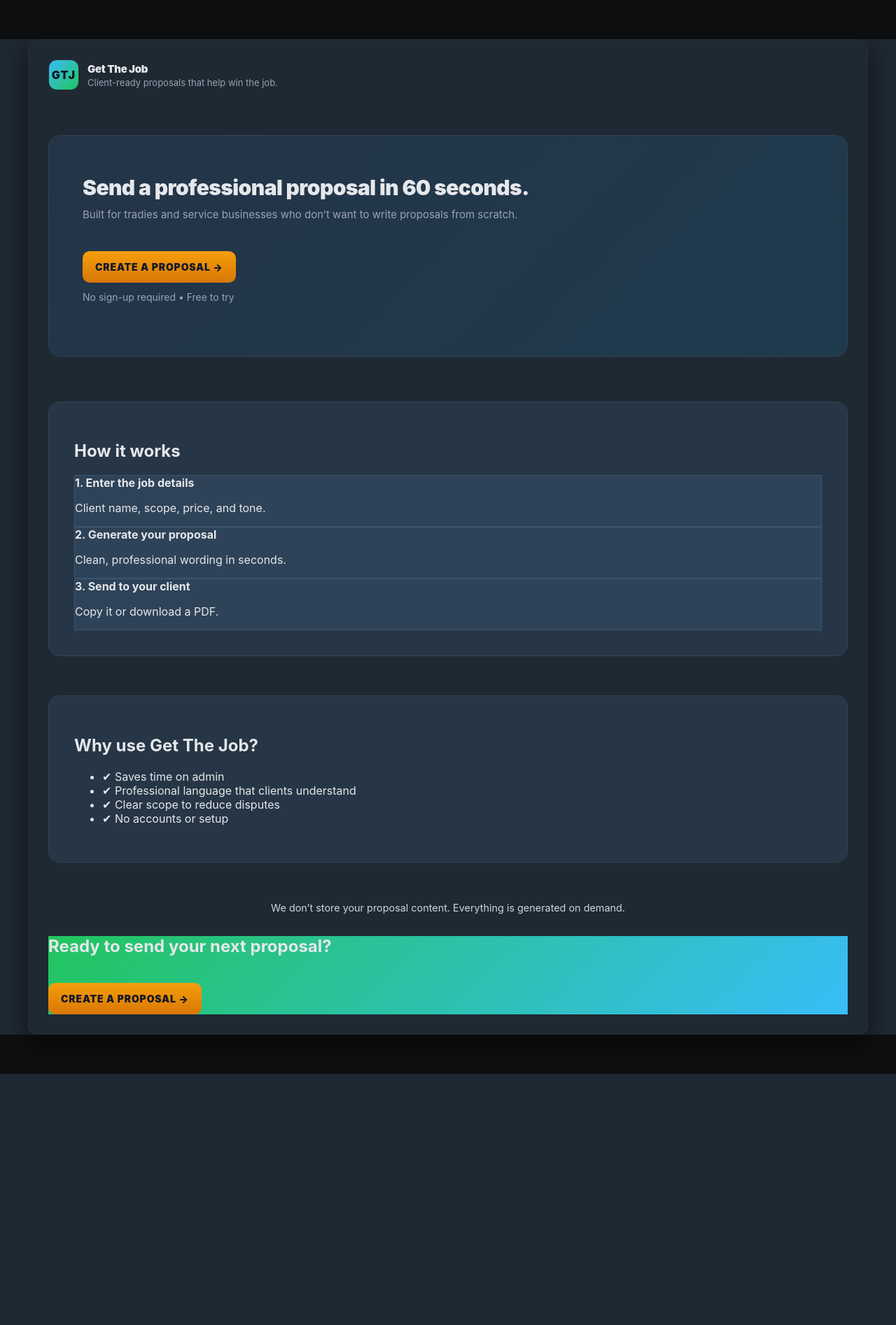
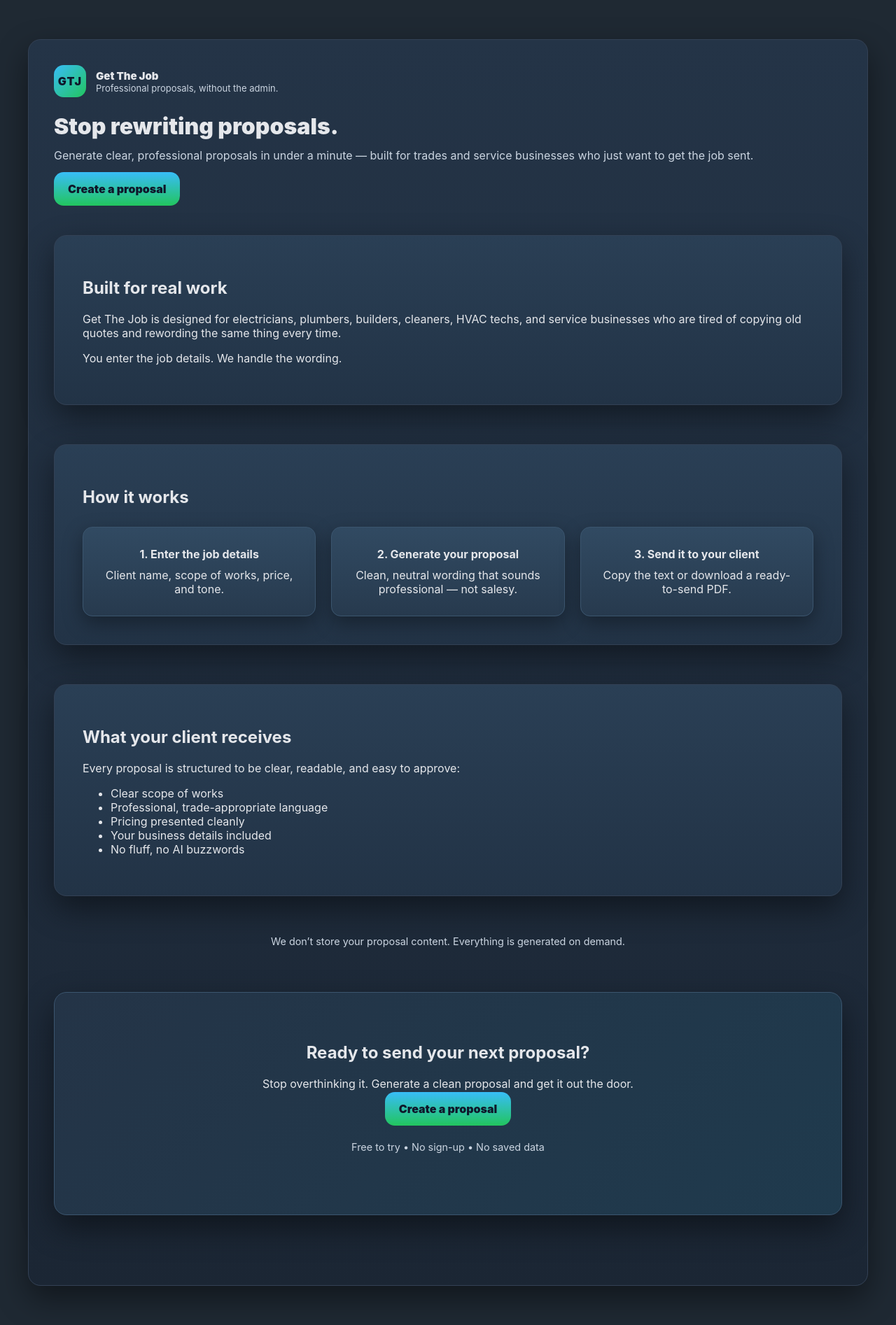
Before and after one commit to Voyaga/proposal60, a Flask app: page / in a window 1280 px wide. Shown: the whole page at 70% size. Before the commit the page ends 1535 px from the top, so only its background shows below. Run offline with Flask 3, Linux system fonts and the light colour scheme.

Commit message:
Add files via upload

```diff
--- a/static/style.css
+++ b/static/style.css
@@ -1,41 +1,35 @@
 /* =========================
-   Get The Job – BLACKSTEEL
-   (single-file theme)
+   Get The Job – BLUESTEEL
    ========================= */
 
 :root{
-  /* Core */
-  --bg: #0e0f11;
-  --panel: #14171c;
-  --panel-2: #1b1f26;
-  --panel-3: #101217;
+  --bg: #1f2933;
 
-  --border: #2a2e36;
-  --border-soft: rgba(42,46,54,.7);
+  --panel: #243447;
+  --panel-2: #2e4358;
+  --panel-3: #1b2634;
 
-  --text: #f5f7fa;
-  --muted: #9aa3b2;
+  --border: #334155;
+  --border-soft: rgba(51,65,85,.6);
 
-  /* Brand */
-  --accent: #f59e0b;        /* industrial amber */
-  --accent-dark: #d97706;
-  --accent-soft: rgba(245,158,11,.15);
+  --text: #e5e7eb;
+  --muted: #cbd5e1;
 
-  --danger: #ef4444;
-  --danger-soft: rgba(239,68,68,.14);
+  --accent: #38bdf8;     /* logo blue */
+  --accent-2: #22c55e;   /* logo green */
+  --accent-soft: rgba(56,189,248,.18);
 
-  /* Radius & Shadow */
-  --r-lg: 12px;
-  --r-md: 10px;
-  --r-sm: 8px;
+  --r-lg: 18px;
+  --r-md: 14px;
+  --r-sm: 10px;
 
-  --shadow: 0 12px 40px rgba(0,0,0,.6);
+  --shadow: 0 18px 45px rgba(0,0,0,.45);
+  --card-shadow: 0 10px 28px rgba(0,0,0,.35);
 
-  /* Layout */
   --maxw: 1200px;
 }
 
-/* Reset-ish */
+/* Reset */
 *{ box-sizing: border-box; }
 
 html, body{
@@ -46,221 +40,167 @@ html, body{
   font-family: Inter, system-ui, -apple-system, Segoe UI, Roboto, Arial, sans-serif;
 }
 
-a{ color: inherit; }
-
-/* Layout container */
+/* Layout */
 .wrap{
   max-width: var(--maxw);
   margin: 56px auto;
-  padding: 28px;
-  background: linear-gradient(180deg, #171a20, #121419);
+  padding: 36px;
+  background: linear-gradient(180deg, #243447, #1b2634);
   border: 1px solid var(--border);
   border-radius: var(--r-lg);
   box-shadow: var(--shadow);
 }
 
-/* Brand header */
+/* Brand */
 .brand{
   display: flex;
   align-items: center;
-  gap: 12px;
-  margin-bottom: 18px;
+  gap: 14px;
+  margin-bottom: 22px;
 }
 
 .brand-mark{
-  width: 44px;
-  height: 44px;
+  width: 46px;
+  height: 46px;
   display: grid;
   place-items: center;
-  border-radius: 12px;
-  background: #0f1217;
-  border: 1px solid var(--border);
-  color: var(--accent);
+  border-radius: 14px;
+  background: linear-gradient(135deg, var(--accent), var(--accent-2));
+  color: #0f172a;
   font-weight: 900;
   letter-spacing: .08em;
-  text-transform: uppercase;
 }
 
 .brand-name{
   font-weight: 900;
-  letter-spacing: -0.02em;
   font-size: 15px;
 }
 
 .brand-tag{
-  margin-top: 2px;
+  font-size: 13px;
   color: var(--muted);
-  font-size: 13px;
 }
 
 /* Headings */
 h1{
+  font-size: 32px;
   margin: 0;
-  font-size: 30px;
   font-weight: 900;
-  letter-spacing: -0.02em;
 }
 
 .subhead{
-  margin: 10px 0 22px;
+  margin: 12px 0 28px;
   color: var(--muted);
-  font-size: 15px;
-  line-height: 1.5;
 }
 
-/* Helper text */
-.helper{
-  margin: 10px 0 18px;
-  color: var(--muted);
-  font-size: 14px;
-  line-height: 1.5;
+/* Sections */
+.section{
+  margin: 56px 0;
+  padding: 40px;
+  background: linear-gradient(180deg, #2a3f55, #223346);
+  border-radius: var(--r-lg);
+  border: 1px solid var(--border);
+  box-shadow: var(--shadow);
 }
 
-/* Form elements */
+/* Steps */
+.steps{
+  display: grid;
+  grid-template-columns: repeat(auto-fit, minmax(220px, 1fr));
+  gap: 22px;
+  margin-top: 28px;
+}
+
+.step{
+  padding: 28px;
+  background: linear-gradient(180deg, #314a62, #273a4e);
+  border: 1px solid #3b556e;
+  border-radius: var(--r-md);
+  box-shadow: var(--card-shadow);
+  text-align: center;
+}
+
+.step strong{
+  display: block;
+  margin-bottom: 10px;
+  font-size: 16px;
+}
+
+/* CTA */
+.cta{
+  margin: 64px 0;
+  padding: 52px;
+  border-radius: var(--r-lg);
+  border: 1px solid #3b556e;
+  background: linear-gradient(135deg, #243447, #1f3a4d);
+  text-align: center;
+  box-shadow: var(--shadow);
+}
+
+/* Forms */
 label{
   display: block;
   margin-top: 16px;
   font-size: 12px;
   font-weight: 800;
   text-transform: uppercase;
-  letter-spacing: .08em;
   color: #cbd5e1;
 }
 
 input, textarea, select{
   width: 100%;
   margin-top: 6px;
-  padding: 12px 12px;
+  padding: 12px;
   background: var(--panel-2);
   border: 1px solid var(--border);
   border-radius: var(--r-md);
   color: var(--text);
-  font-size: 14px;
 }
 
 textarea{
-  min-height: 130px;
   resize: vertical;
-  line-height: 1.5;
 }
 
-input::placeholder, textarea::placeholder{
-  color: #6b7280;
-}
+/* Buttons — BRAND MATCHED */
+.btn, button{
+  margin-top: 18px;
+  padding: 14px 20px;
+  border-radius: var(--r-md);
 
-input:focus, textarea:focus, select:focus{
-  outline: none;
-  border-color: var(--accent);
-  box-shadow: 0 0 0 3px var(--accent-soft);
-}
+  background: linear-gradient(
+    180deg,
+    var(--accent),
+    var(--accent-2)
+  );
 
-/* Buttons & links */
-button, .btn{
-  appearance: none;
+  color: #0f172a;
+  font-weight: 900;
   border: none;
   cursor: pointer;
 
-  margin-top: 18px;
-  padding: 14px 18px;
-
-  border-radius: var(--r-md);
-
-  background: linear-gradient(180deg, var(--accent), var(--accent-dark));
-  color: #111827;
-
-  font-size: 14px;
-  font-weight: 900;
-  letter-spacing: .06em;
-  text-transform: uppercase;
-
-  display: inline-flex;
-  align-items: center;
-  justify-content: center;
-  gap: 8px;
-
-  text-decoration: none;
-  user-select: none;
+  text-decoration: none; /* 🚫 no underline */
 }
 
-button:hover, .btn:hover{
+.btn:hover, button:hover{
   filter: brightness(1.05);
 }
 
-button:disabled{
-  opacity: .55;
-  cursor: not-allowed;
-}
-
-/* Secondary button */
-.btn.secondary,
-button.secondary{
+.btn.secondary{
   background: transparent;
   color: var(--text);
   border: 1px solid var(--border);
+  text-decoration: none;
 }
 
-.btn.secondary:hover,
-button.secondary:hover{
-  background: rgba(245,158,11,.08);
-  border-color: rgba(245,158,11,.35);
-  filter: none;
-}
-
-/* Text links */
-a.link{
-  color: var(--accent);
-  font-weight: 800;
-  text-decoration: none;
-  padding: 10px 2px;
-}
-
-a.link:hover{
-  text-decoration: underline;
-}
-
-/* Notices */
-.notice{
-  padding: 14px 16px;
-  margin: 16px 0 18px;
-  background: #1c1f26;
-  border: 1px solid var(--border-soft);
-  border-left: 4px solid var(--accent);
-  border-radius: var(--r-sm);
-  font-size: 14px;
-  line-height: 1.45;
-}
-
-/* Actions row */
-.actions{
-  display: flex;
-  gap: 12px;
-  align-items: center;
-  flex-wrap: wrap;
-  margin: 12px 0 14px;
-}
-
-.actions form{
-  display: inline;
-  margin: 0;
-}
-
-/* Proposal editor (preview page) */
+/* Proposal editor */
 .proposal-editor{
-  margin-top: 14px;
-  padding: 18px;
+  margin-top: 16px;
+  padding: 20px;
   background: var(--panel-3);
   border: 1px solid var(--border);
   border-radius: var(--r-md);
-
-  font-size: 14px;
+  font-family: ui-monospace, SFMono-Regular, Menlo, monospace;
   line-height: 1.65;
-
-  white-space: pre-wrap;
-  overflow-wrap: anywhere;
-  word-break: break-word;
-
-  font-family: ui-monospace, SFMono-Regular, Menlo, Monaco, Consolas,
-               "Liberation Mono", "Courier New", monospace;
 }
 
 .proposal-editor.locked{
@@ -273,65 +213,77 @@ a.link:hover{
   box-shadow: 0 0 0 3px var(--accent-soft);
 }
 
-/* Landing page – coloured mid-tone */
-body{
-  background: #1f2933;
-  color: #e5e7eb;
+/* Helpers */
+.notice{
+  padding: 14px 16px;
+  background: #223346;
+  border-left: 4px solid var(--accent);
+  border-radius: var(--r-sm);
 }
 
-.wrap{
-  background: transparent;
+.actions{
+  display: flex;
+  gap: 14px;
+  flex-wrap: wrap;
 }
 
-.brand-mark{
-  background: linear-gradient(135deg, #38bdf8, #22c55e);
-  color: #0f172a;
-}
-
-.hero{
-  margin: 64px 0;
-  padding: 56px 48px;
-  border-radius: 18px;
-  background: linear-gradient(135deg, #243447, #1f3a4d);
-  border: 1px solid #334155;
-}
-
-.section{
-  margin: 56px 0;
-  padding: 36px;
-  background: #263646;
-  border-radius: 16px;
-  border: 1px solid #334155;
-}
-
-.step{
-  background: #2e4358;
-  border: 1px solid #3b556e;
-}
-
-.cta{
-  background: linear-gradient(135deg, #22c55e, #38bdf8);
-}
-
+/* Trust note */
 .trust-note{
-  margin: 32px 0;
+  margin: 36px 0;
   text-align: center;
+  color: #cbd5e1;
   font-size: .9rem;
-  color: #cbd5e1;
 }
 
 /* Mobile */
 @media (max-width: 720px){
   .wrap{
     margin: 24px 12px;
-    padding: 20px;
-  }
-
-  h1{
-    font-size: 24px;
-  }
-
-  .actions > *{
-    width: 100%;
+    padding: 22px;
   }
 }
+
+/* Two-column app layout */
+.layout{
+  display: grid;
+  grid-template-columns: 320px 1fr;
+  gap: 32px;
+  margin-top: 32px;
+}
+
+.sidebar{
+  background: linear-gradient(180deg, #2a3f55, #223346);
+  border: 1px solid var(--border);
+  border-radius: var(--r-lg);
+  padding: 24px;
+}
+
+.sidebar ul{
+  list-style: none;
+  padding: 0;
+  margin: 16px 0 0;
+}
+
+.recent-item{
+  padding: 12px;
+  margin-bottom: 12px;
+  border-radius: var(--r-md);
+  background: linear-gradient(180deg, #314a62, #273a4e);
+  border: 1px solid #3b556e;
+  cursor: pointer;
+}
+
+.recent-item:hover{
+  filter: brightness(1.05);
+}
+
+.content{
+  min-width: 0;
+}
+
+/* Mobile: stack */
+@media (max-width: 900px){
+  .layout{
+    grid-template-columns: 1fr;
+  }
+}
--- a/templates/landing.html
+++ b/templates/landing.html
@@ -2,7 +2,7 @@
 <html>
 <head>
   <meta charset="utf-8" />
-  <title>Get The Job – Client-ready proposals in 60 seconds</title>
+  <title>Get The Job — 60-Second Proposals</title>
   <link rel="stylesheet" href="/static/style.css">
 </head>
 <body>
@@ -12,73 +12,90 @@
     <!-- Brand -->
     <div class="brand">
       <div class="brand-mark">GTJ</div>
-      <div class="brand-text">
+      <div>
         <div class="brand-name">Get The Job</div>
-        <div class="brand-tag">Client-ready proposals that help win the job.</div>
+        <div class="brand-tag">Professional proposals, without the admin.</div>
       </div>
     </div>
 
     <!-- Hero -->
-    <section class="hero">
-      <h1>Send a professional proposal in 60 seconds.</h1>
-      <p class="subhead">
-        Built for tradies and service businesses who don’t want to write proposals from scratch.
+    <h1>Stop rewriting proposals.</h1>
+    <p class="subhead">
+      Generate clear, professional proposals in under a minute —
+      built for trades and service businesses who just want to get the job sent.
+    </p>
+
+    <a href="/app" class="btn">Create a proposal</a>
+
+    <!-- Who it's for -->
+    <div class="section">
+      <h2>Built for real work</h2>
+      <p class="helper">
+        Get The Job is designed for electricians, plumbers, builders, cleaners,
+        HVAC techs, and service businesses who are tired of copying old quotes
+        and rewording the same thing every time.
       </p>
-
-      <a class="btn" href="/app">Create a proposal →</a>
-
       <p class="helper">
-        No sign-up required • Free to try
+        You enter the job details. We handle the wording.
       </p>
-    </section>
-
+    </div>
 
     <!-- How it works -->
-    <section class="section">
+    <div class="section">
       <h2>How it works</h2>
 
       <div class="steps">
         <div class="step">
           <strong>1. Enter the job details</strong>
-          <p>Client name, scope, price, and tone.</p>
+          Client name, scope of works, price, and tone.
         </div>
 
         <div class="step">
           <strong>2. Generate your proposal</strong>
-          <p>Clean, professional wording in seconds.</p>
+          Clean, neutral wording that sounds professional — not salesy.
         </div>
 
         <div class="step">
-          <strong>3. Send to your client</strong>
-          <p>Copy it or download a PDF.</p>
+          <strong>3. Send it to your client</strong>
+          Copy the text or download a ready-to-send PDF.
         </div>
       </div>
-    </section>
+    </div>
 
-    <!-- Why -->
-    <section class="section">
-      <h2>Why use Get The Job?</h2>
+    <!-- What they get -->
+    <div class="section">
+      <h2>What your client receives</h2>
+      <p class="helper">
+        Every proposal is structured to be clear, readable, and easy to approve:
+      </p>
 
-      <ul class="benefits">
-        <li>✔ Saves time on admin</li>
-        <li>✔ Professional language that clients understand</li>
-        <li>✔ Clear scope to reduce disputes</li>
-        <li>✔ No accounts or setup</li>
+      <ul class="helper">
+        <li>Clear scope of works</li>
+        <li>Professional, trade-appropriate language</li>
+        <li>Pricing presented cleanly</li>
+        <li>Your business details included</li>
+        <li>No fluff, no AI buzzwords</li>
       </ul>
-    </section>
+    </div>
 
-    <!-- Trust -->
+    <!-- Trust / reassurance -->
     <p class="trust-note">
-      We don’t store your proposal content.
-      Everything is generated on demand.
+      We don’t store your proposal content. Everything is generated on demand.
     </p>
 
+    <!-- CTA -->
+    <div class="cta">
+      <h2>Ready to send your next proposal?</h2>
+      <p class="helper">
+        Stop overthinking it. Generate a clean proposal and get it out the door.
+      </p>
 
-    <!-- Final CTA -->
-    <section class="cta">
-      <h2>Ready to send your next proposal?</h2>
-      <a class="btn" href="/app">Create a proposal →</a>
-    </section>
+      <a href="/app" class="btn">Create a proposal</a>
+
+      <p class="trust-note">
+        Free to try • No sign-up • No saved data
+      </p>
+    </div>
 
   </div>
 
```
Also changed, not shown: templates/home.html (+44 -88 lines), templates/preview.html (+40 -80 lines).
